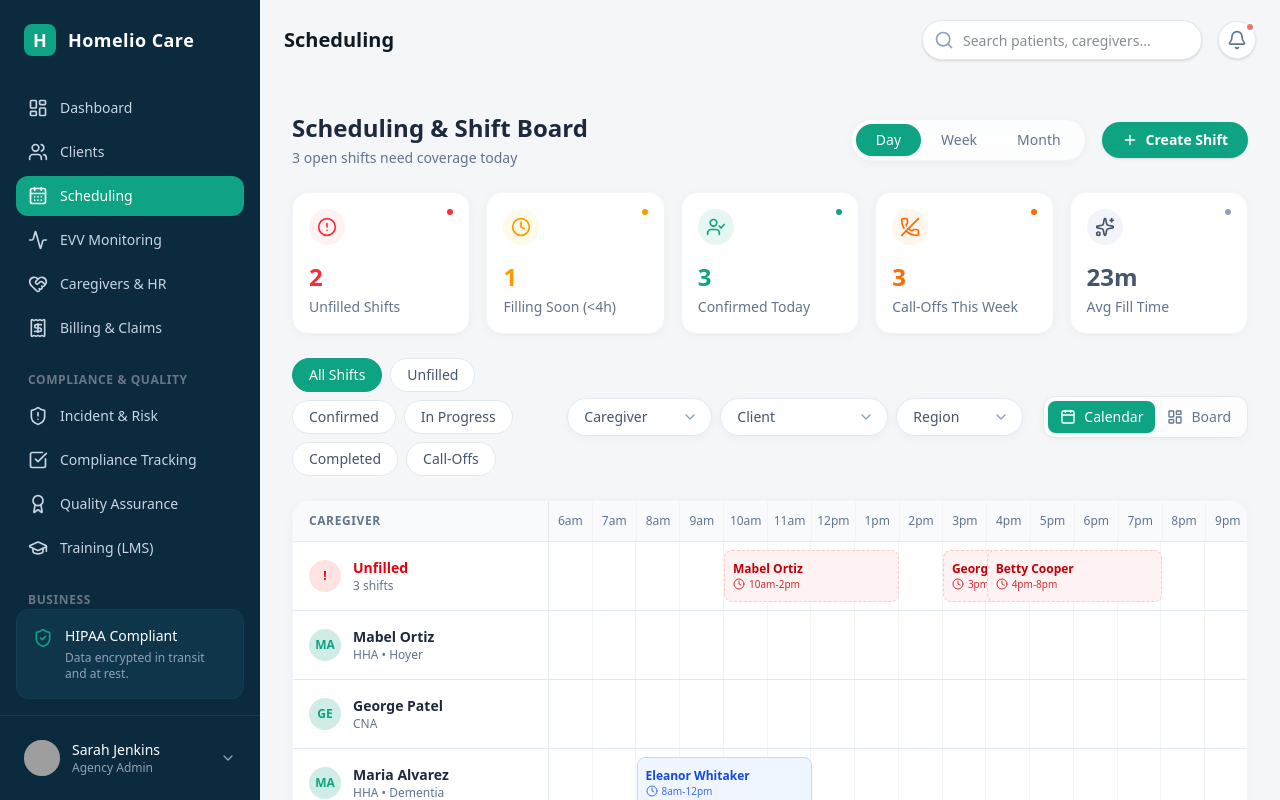
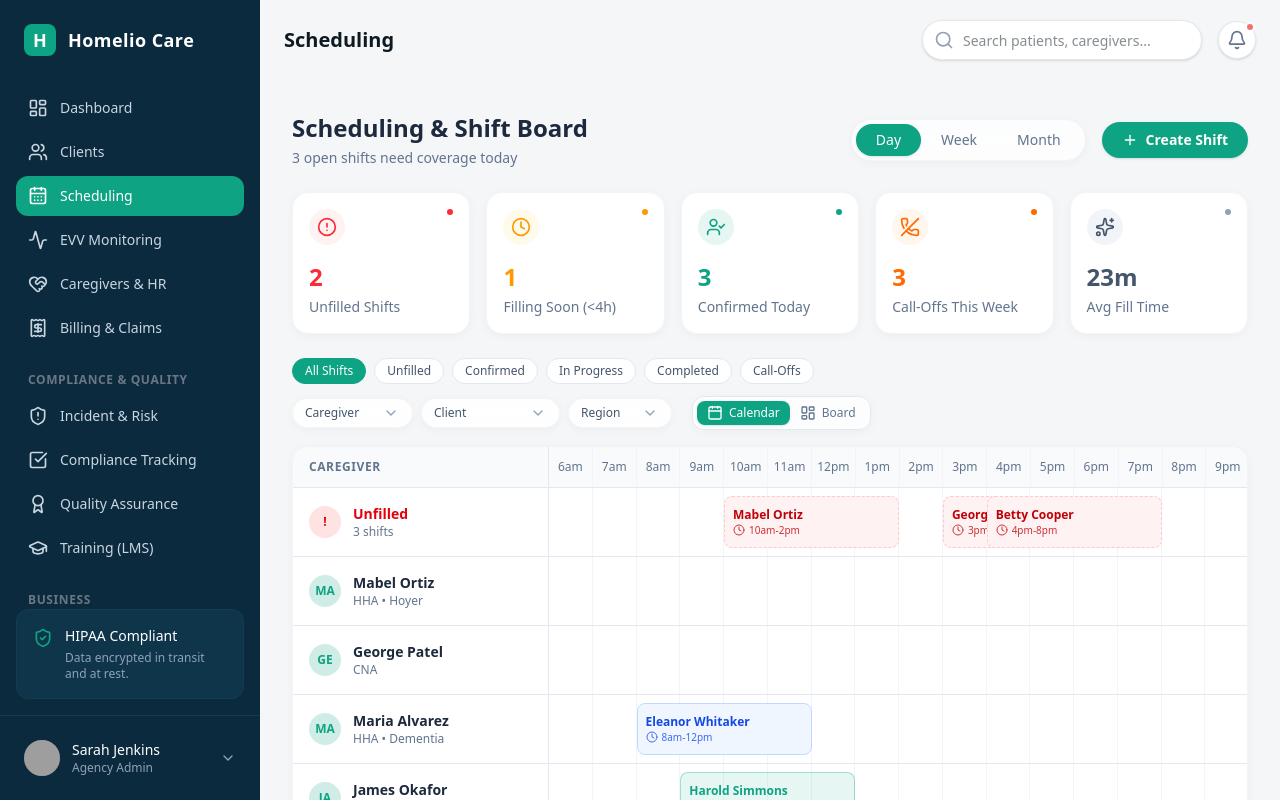
Before and after one commit to anilbuffer/homeliocare, a Next.js app: page /scheduling in a window 1280 px wide. Built offline with nearby package versions, Linux system fonts and the light colour scheme; grey boxes are pictures that could not be loaded.

Commit message:
feat: enhance CalendarView and FilterBar components with view mode support and responsive design adjustments

```diff
--- a/src/app/scheduling/page.tsx
+++ b/src/app/scheduling/page.tsx
@@ -120,6 +120,7 @@ export default function SchedulingPage() {
       <div className="mt-4">
         {layoutMode === "Calendar" ? (
           <CalendarView
+            viewMode={viewMode}
             shifts={filteredShifts}
             caregivers={mockCaregivers}
             onShiftClick={(shift) => setSelectedShiftId(shift.id)}
--- a/src/components/scheduling/CalendarView.tsx
+++ b/src/components/scheduling/CalendarView.tsx
@@ -4,18 +4,30 @@ import { format, parseISO } from "date-fns";
 import clsx from "clsx";
 
 interface CalendarViewProps {
+  viewMode: "Day" | "Week" | "Month";
   shifts: Shift[];
   caregivers: Caregiver[];
   onShiftClick: (shift: Shift) => void;
 }
 
 const HOURS = Array.from({ length: 17 }, (_, i) => i + 6); // 6am to 10pm
+const WEEK_DAYS = ["Mon", "Tue", "Wed", "Thu", "Fri", "Sat", "Sun"];
+const MONTH_WEEKS = ["Week 1", "Week 2", "Week 3", "Week 4", "Week 5"];
 
-export function CalendarView({ shifts, caregivers, onShiftClick }: CalendarViewProps) {
+export function CalendarView({ viewMode, shifts, caregivers, onShiftClick }: CalendarViewProps) {
   // We'll create a row for Unfilled shifts, and rows for each caregiver
   const unfilledShifts = shifts.filter(s => s.status === "Unfilled");
 
   const getShiftStyle = (shift: Shift) => {
+    if (viewMode === "Week") {
+      // Mock all shifts to appear on Wednesday
+      return { left: `${(2 / 7) * 100}%`, width: `${(1 / 7) * 100}%` };
+    }
+    if (viewMode === "Month") {
+      // Mock all shifts to appear in Week 3
+      return { left: `${(2 / 5) * 100}%`, width: `${(1 / 5) * 100}%` };
+    }
+
     try {
       const start = parseISO(shift.startTime);
       const end = parseISO(shift.endTime);
@@ -34,6 +46,13 @@ export function CalendarView({ shifts, caregivers, onShiftClick }: CalendarViewP
       return { left: "0%", width: "10%" }; // fallback
     }
   };
+
+  const getColumns = () => {
+    if (viewMode === "Week") return WEEK_DAYS;
+    if (viewMode === "Month") return MONTH_WEEKS;
+    return HOURS;
+  };
+  const columns = getColumns();
 
   const getShiftColor = (status: string) => {
     switch (status) {
@@ -63,9 +82,11 @@ export function CalendarView({ shifts, caregivers, onShiftClick }: CalendarViewP
             Caregiver
           </div>
           <div className="flex-1 relative flex">
-            {HOURS.map((hour) => (
-              <div key={hour} className="flex-1 py-3 text-center text-xs font-medium text-slate-500 border-r border-slate-100 last:border-r-0">
-                {hour > 12 ? `${hour - 12}pm` : hour === 12 ? '12pm' : `${hour}am`}
+            {columns.map((col, idx) => (
+              <div key={idx} className="flex-1 py-3 text-center text-xs font-medium text-slate-500 border-r border-slate-100 last:border-r-0">
+                {viewMode === "Day"
+                  ? (typeof col === "number" ? (col > 12 ? `${col - 12}pm` : col === 12 ? '12pm' : `${col}am`) : col)
+                  : col}
               </div>
             ))}
           </div>
@@ -83,8 +104,8 @@ export function CalendarView({ shifts, caregivers, onShiftClick }: CalendarViewP
             </div>
           </div>
           <div className="flex-1 relative">
-            {HOURS.map((hour) => (
-              <div key={hour} className="absolute top-0 bottom-0 border-r border-slate-100 w-[5.88%]" style={{ left: `${(hour - 6) * 5.88}%` }} />
+            {columns.map((_, idx) => (
+              <div key={idx} className="absolute top-0 bottom-0 border-r border-slate-100" style={{ left: `${(idx) * (100 / columns.length)}%`, width: `${100 / columns.length}%` }} />
             ))}
             {/* Shifts */}
             {unfilledShifts.map((shift) => (
@@ -123,8 +144,8 @@ export function CalendarView({ shifts, caregivers, onShiftClick }: CalendarViewP
                 </div>
               </div>
               <div className="flex-1 relative">
-                {HOURS.map((hour) => (
-                  <div key={hour} className="absolute top-0 bottom-0 border-r border-slate-100 w-[5.88%]" style={{ left: `${(hour - 6) * 5.88}%` }} />
+                {columns.map((_, idx) => (
+                  <div key={idx} className="absolute top-0 bottom-0 border-r border-slate-100" style={{ left: `${(idx) * (100 / columns.length)}%`, width: `${100 / columns.length}%` }} />
                 ))}
 
                 {caregiverShifts.map((shift) => (
--- a/src/components/scheduling/FilterBar.tsx
+++ b/src/components/scheduling/FilterBar.tsx
@@ -45,7 +45,7 @@ export function FilterBar({
   uniqueRegions,
 }: FilterBarProps) {
   return (
-    <div className="flex flex-col xl:flex-row xl:items-center justify-between gap-4 mb-6">
+    <div className="flex flex-wrap items-center justify-between gap-y-3 gap-x-4 mb-4">
       {/* Pill Filters */}
       <div className="flex flex-wrap gap-2">
         {SHIFT_FILTERS.map((filter) => (
@@ -53,7 +53,7 @@ export function FilterBar({
             key={filter}
             onClick={() => setActiveFilter(filter)}
             className={clsx(
-              "px-4 py-1.5 rounded-full text-sm font-medium transition-colors border",
+              "px-3 py-1 rounded-full text-xs font-medium transition-colors border",
               activeFilter === filter
                 ? "bg-brand-teal text-white border-brand-teal"
                 : "bg-white text-slate-600 border-slate-200 hover:bg-slate-50"
@@ -64,14 +64,14 @@ export function FilterBar({
         ))}
       </div>
 
-      <div className="flex items-center gap-3">
+      <div className="flex flex-wrap items-center gap-3">
         {/* Dropdowns */}
-        <div className="flex gap-2">
+        <div className="flex flex-wrap gap-2">
           <div className="relative">
             <select
               value={caregiverFilter}
               onChange={(e) => setCaregiverFilter(e.target.value)}
-              className="appearance-none flex items-center gap-2 pl-4 pr-9 py-2 bg-white/90 backdrop-blur-sm border border-slate-200 rounded-full text-sm font-medium text-slate-600 shadow-[0_2px_10px_rgba(0,0,0,0.04)] hover:shadow-[0_4px_15px_rgba(0,0,0,0.06)] transition-all focus:outline-none focus:ring-2 focus:ring-brand-teal/20"
+              className="appearance-none flex items-center gap-2 pl-3 pr-7 py-1.5 bg-white/90 backdrop-blur-sm border border-slate-100 rounded-full text-xs font-medium text-slate-600 shadow-[0_2px_10px_rgba(0,0,0,0.04)] hover:shadow-[0_4px_15px_rgba(0,0,0,0.06)] transition-all focus:outline-none focus:ring-2 focus:ring-brand-teal/20"
             >
               <option value="">Caregiver</option>
               {uniqueCaregivers.map(cg => (
@@ -85,7 +85,7 @@ export function FilterBar({
             <select
               value={clientFilter}
               onChange={(e) => setClientFilter(e.target.value)}
-              className="appearance-none flex items-center gap-2 pl-4 pr-9 py-2 bg-white/90 backdrop-blur-sm border border-slate-200 rounded-full text-sm font-medium text-slate-600 shadow-[0_2px_10px_rgba(0,0,0,0.04)] hover:shadow-[0_4px_15px_rgba(0,0,0,0.06)] transition-all focus:outline-none focus:ring-2 focus:ring-brand-teal/20"
+              className="appearance-none flex items-center gap-2 pl-3 pr-7 py-1.5 bg-white/90 backdrop-blur-sm border border-slate-100 rounded-full text-xs font-medium text-slate-600 shadow-[0_2px_10px_rgba(0,0,0,0.04)] hover:shadow-[0_4px_15px_rgba(0,0,0,0.06)] transition-all focus:outline-none focus:ring-2 focus:ring-brand-teal/20"
             >
               <option value="">Client</option>
               {uniqueClients.map(cl => (
@@ -99,7 +99,7 @@ export function FilterBar({
             <select
               value={regionFilter}
               onChange={(e) => setRegionFilter(e.target.value)}
-              className="appearance-none flex items-center gap-2 pl-4 pr-9 py-2 bg-white/90 backdrop-blur-sm border border-slate-200 rounded-full text-sm font-medium text-slate-600 shadow-[0_2px_10px_rgba(0,0,0,0.04)] hover:shadow-[0_4px_15px_rgba(0,0,0,0.06)] transition-all focus:outline-none focus:ring-2 focus:ring-brand-teal/20"
+              className="appearance-none flex items-center gap-2 pl-3 pr-7 py-1.5 bg-white/90 backdrop-blur-sm border border-slate-100 rounded-full text-xs font-medium text-slate-600 shadow-[0_2px_10px_rgba(0,0,0,0.04)] hover:shadow-[0_4px_15px_rgba(0,0,0,0.06)] transition-all focus:outline-none focus:ring-2 focus:ring-brand-teal/20"
             >
               <option value="">Region</option>
               {uniqueRegions.map(reg => (
@@ -115,7 +115,7 @@ export function FilterBar({
           <button
             onClick={() => setLayoutMode("Calendar")}
             className={clsx(
-              "flex items-center gap-2 px-3 py-1.5 rounded-lg text-sm font-medium transition-all",
+              "flex items-center gap-1.5 px-2.5 py-1 rounded-lg text-xs font-medium transition-all",
               layoutMode === "Calendar"
                 ? "bg-brand-teal text-white shadow-sm"
                 : "text-slate-500 hover:text-slate-800"
@@ -127,7 +127,7 @@ export function FilterBar({
           <button
             onClick={() => setLayoutMode("Board")}
             className={clsx(
-              "flex items-center gap-2 px-3 py-1.5 rounded-lg text-sm font-medium transition-all",
+              "flex items-center gap-1.5 px-2.5 py-1 rounded-lg text-xs font-medium transition-all",
               layoutMode === "Board"
                 ? "bg-brand-teal text-white shadow-sm"
                 : "text-slate-500 hover:text-slate-800"
```
